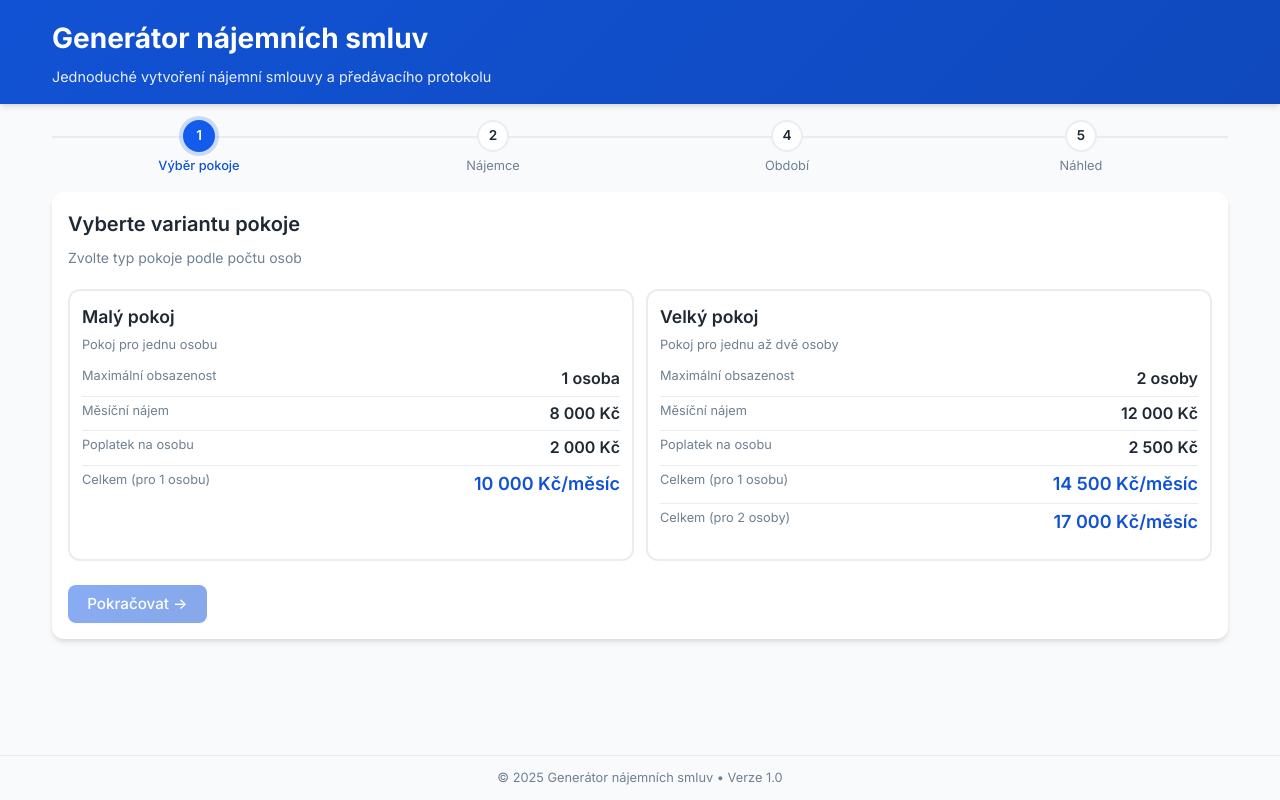
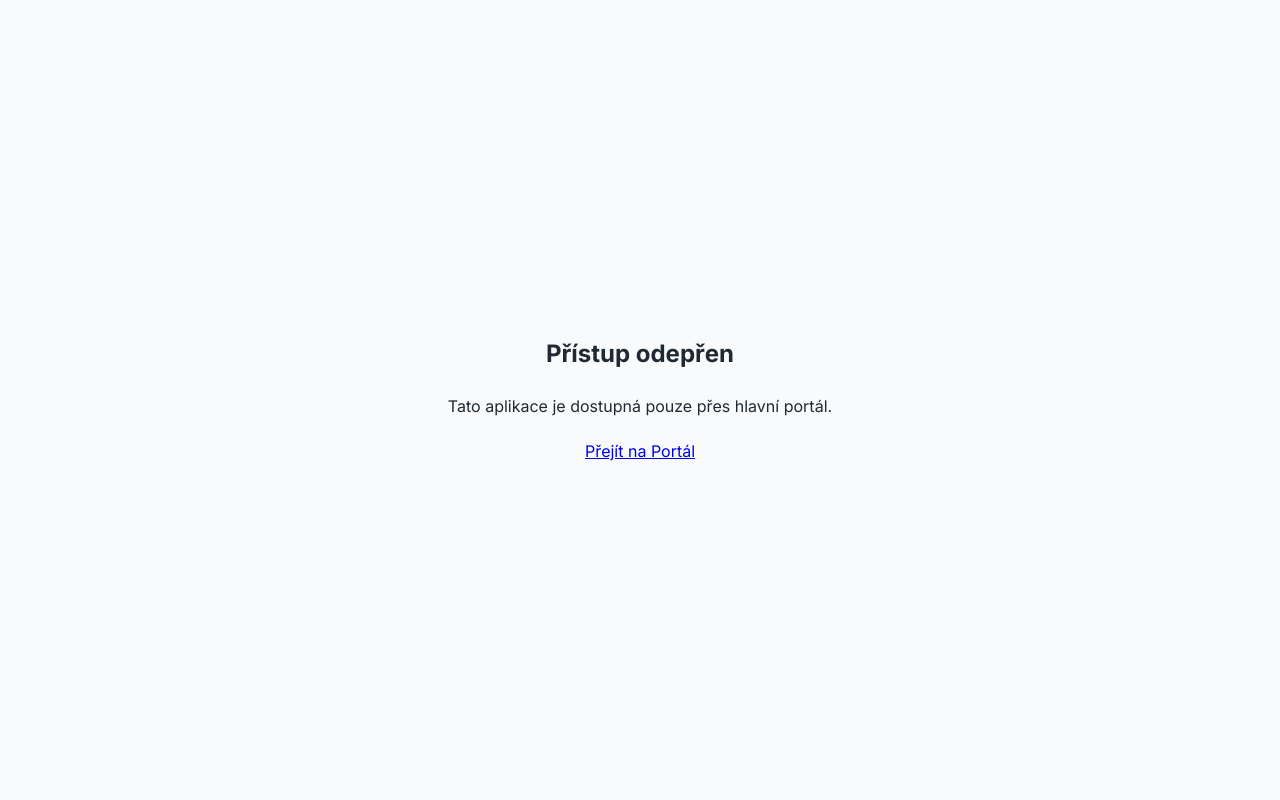
Before and after one commit to vichpetr/rental-contract-generator, a React (Vite) app: page / in a window 1280 px wide. Built offline with nearby package versions, Linux system fonts and the light colour scheme; no server answers.

Commit message:
update config

```diff
--- a/src/App.jsx
+++ b/src/App.jsx
@@ -1,7 +1,45 @@
+import { useEffect, useState } from 'react';
 import ContractForm from './components/ContractForm';
 import './index.css';
 
-function App() {
+function App({ user }) {
+  const [authorized, setAuthorized] = useState(false);
+
+  useEffect(() => {
+    // If user is provided (from Portal), we are authorized
+    if (user) {
+      setAuthorized(true);
+      return;
+    }
+
+    // Checking environment to allow local dev without redirect loop if needed
+    // For now, we strictly redirect to production Portal
+    const PORTAL_URL = import.meta.env.VITE_PORTAL_URL || 'https://home-portal.apps.petrvich.eu/';
+
+    // Safety check to avoid redirecting if we are already ON the portal (shouldn't happen if embedded correctly but good for safety)
+    if (window.location.hostname !== 'localhost' && !window.location.hostname.includes('home-portal')) {
+      window.location.href = PORTAL_URL;
+    } else if (window.location.hostname === 'localhost') {
+      // Optional: Allow local dev? Or force login?
+      // For now let's just show a message to not break dev entirely
+      console.warn('Running in standalone mode without user. In production this would redirect.');
+    } else {
+      // Standalone deployment on same domain? Redirect.
+      window.location.href = PORTAL_URL;
+    }
+  }, [user]);
+
+  if (!user && !authorized) {
+    // Standalone mode - Redirecting...
+    return (
+      <div style={{ display: 'flex', justifyContent: 'center', alignItems: 'center', height: '100vh', flexDirection: 'column', gap: '20px' }}>
+        <h2>Přístup odepřen</h2>
+        <p>Tato aplikace je dostupná pouze přes hlavní portál.</p>
+        <a href={import.meta.env.VITE_PORTAL_URL || 'https://home-portal.apps.petrvich.eu/'} className="button">Přejít na Portál</a>
+      </div>
+    );
+  }
+
   return (
     <div className="app">
       <header className="app-header">
```
Also changed, not shown: 2 other files (tests, documents, lock files or other folders).
